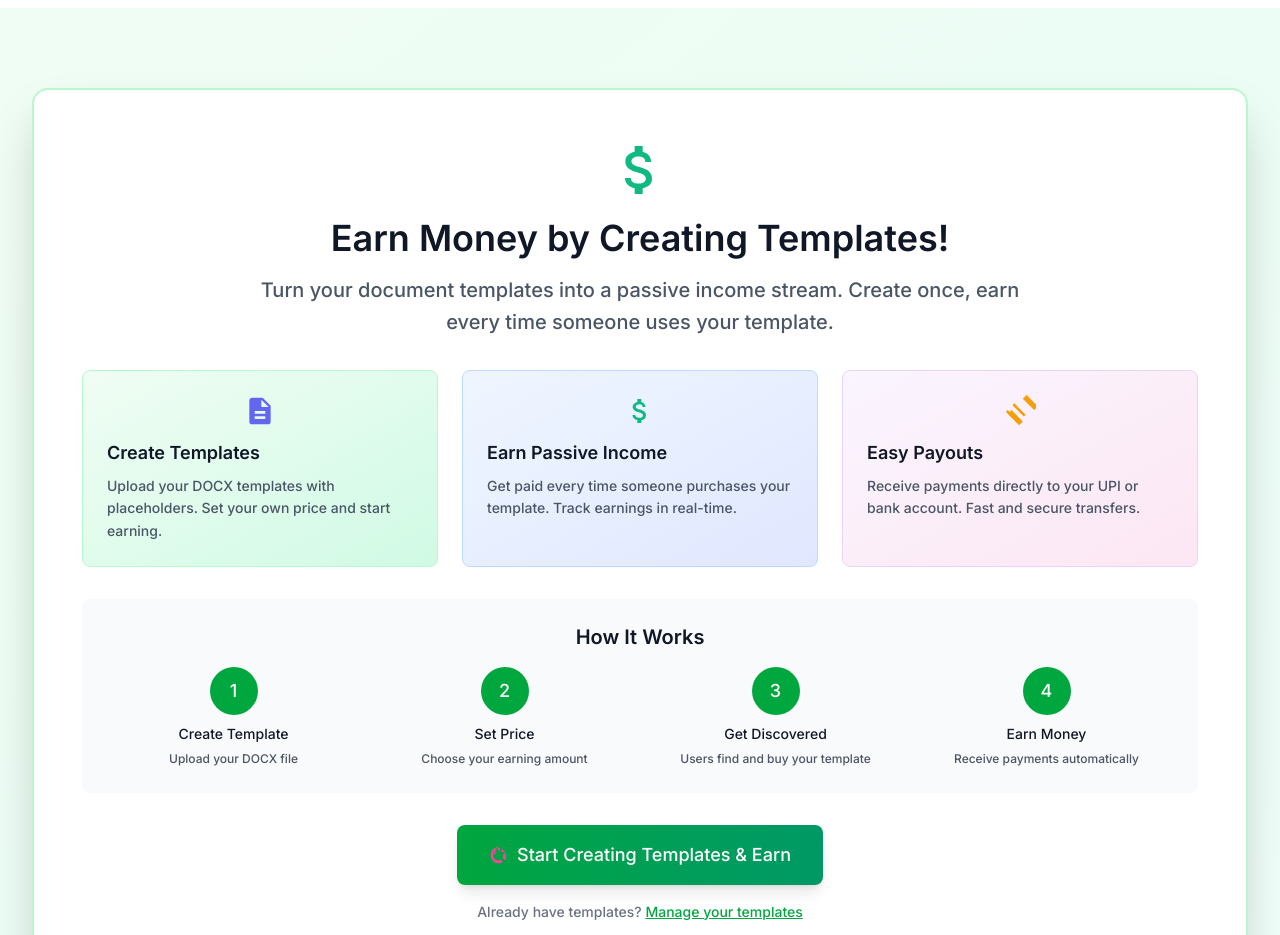
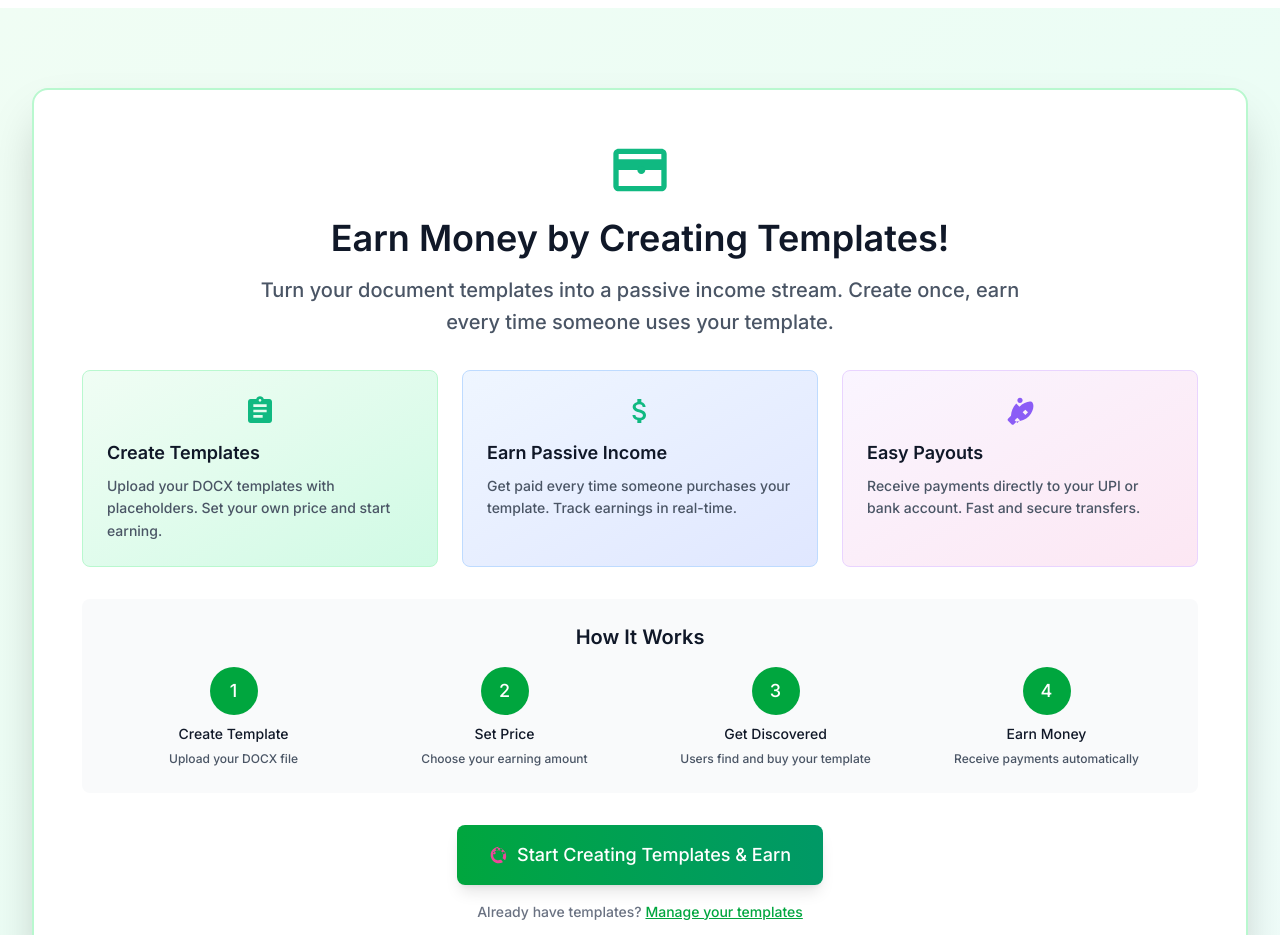
Before and after one commit to AdityaPandey-DEV/FunPrinting, a Next.js app: page / in a window 1280 px wide. Shown: the part 1520-2455 px from the top of the page. Built offline with nearby package versions, Linux system fonts and the light colour scheme; no server answers; the database is empty.

Commit message:
admin svg'

```diff
--- a/src/components/SocialIcons.tsx
+++ b/src/components/SocialIcons.tsx
@@ -337,7 +337,8 @@ export const MoneyIcon: React.FC<IconProps> = ({ className = '', size = 24 }) =>
       className={className}
       xmlns="http://www.w3.org/2000/svg"
     >
-      <path d="M11.8 10.9c-2.27-.59-3-1.2-3-2.15 0-1.09 1.01-1.85 2.7-1.85 1.78 0 2.44.85 2.5 2.1h2.21c-.07-1.72-1.12-3.3-3.21-3.81V3h-3v2.16c-1.94.42-3.5 1.68-3.5 3.61 0 2.31 1.91 3.46 4.7 4.13 2.5.6 3 1.48 3 2.41 0 .69-.49 1.79-2.7 1.79-2.06 0-2.87-.92-2.98-2.1h-2.2c.12 2.19 1.76 3.42 3.68 3.83V21h3v-2.15c1.95-.37 3.5-1.5 3.5-3.55 0-2.84-2.43-3.81-4.7-4.4z" />
+      <path d="M20 4H4c-1.11 0-1.99.89-1.99 2L2 18c0 1.11.89 2 2 2h16c1.11 0 2-.89 2-2V6c0-1.11-.89-2-2-2zm0 14H4v-6h16v6zm0-10H4V6h16v2z" />
+      <path d="M12.5 13.5c.83 0 1.5-.67 1.5-1.5s-.67-1.5-1.5-1.5S11 11.17 11 12s.67 1.5 1.5 1.5z" />
     </svg>
   );
 };
@@ -363,12 +364,11 @@ export const RocketIcon: React.FC<IconProps> = ({ className = '', size = 24 }) =
       width={size}
       height={size}
       viewBox="0 0 24 24"
-      fill="#F59E0B"
+      fill="#8B5CF6"
       className={className}
       xmlns="http://www.w3.org/2000/svg"
     >
-      <path d="M2.81 14.12L5.64 11.3l8.49 8.49-2.83 2.83-8.49-8.5zm14.12-14.12l-2.83 2.83 8.49 8.49 2.83-2.83-8.49-8.49z" />
-      <path d="M7.76 6.24l-1.41 1.41 8.49 8.49 1.41-1.41-8.49-8.49zm-4.95 4.95l-1.41 1.41 8.49 8.49 1.41-1.41-8.49-8.49z" />
+      <path d="M9.19 6.35c-2.5 2.5-3.78 5.87-3.96 9.24l-2.23 2.23c-.39.39-.39 1.02 0 1.41l2.83 2.83c.39.39 1.02.39 1.41 0l2.23-2.23c3.37-.18 6.74-1.46 9.24-3.96 3.12-3.12 4.07-7.68 2.82-9.93s-6.81-.3-9.93 2.82zM12 2c1.1 0 2 .9 2 2s-.9 2-2 2-2-.9-2-2 .9-2 2-2zm-2 19l-2-2 2-2 2 2-2 2zm6-6l-2-2 2-2 2 2-2 2z" />
     </svg>
   );
 };
@@ -379,11 +379,11 @@ export const MemoIcon: React.FC<IconProps> = ({ className = '', size = 24 }) =>
       width={size}
       height={size}
       viewBox="0 0 24 24"
-      fill="#6366F1"
+      fill="#10B981"
       className={className}
       xmlns="http://www.w3.org/2000/svg"
     >
-      <path d="M14 2H6c-1.1 0-1.99.9-1.99 2L4 20c0 1.1.89 2 1.99 2H18c1.1 0 2-.9 2-2V8l-6-6zm2 16H8v-2h8v2zm0-4H8v-2h8v2zm-3-5V3.5L18.5 9H13z" />
+      <path d="M19 3h-4.18C14.4 1.84 13.3 1 12 1c-1.3 0-2.4.84-2.82 2H5c-1.1 0-2 .9-2 2v14c0 1.1.9 2 2 2h14c1.1 0 2-.9 2-2V5c0-1.1-.9-2-2-2zm-7 0c.55 0 1 .45 1 1s-.45 1-1 1-1-.45-1-1 .45-1 1-1zm2 14H7v-2h7v2zm3-4H7v-2h10v2zm0-4H7V7h10v2z" />
     </svg>
   );
 };
@@ -400,6 +400,7 @@ export const MicroscopeIcon: React.FC<IconProps> = ({ className = '', size = 24
       xmlns="http://www.w3.org/2000/svg"
     >
       <path d="M9.5 3C5.36 3 2 6.36 2 10.5c0 2.19 1.05 4.13 2.66 5.33l-1.42 1.42c-.39.39-.39 1.02 0 1.41l2.83 2.83c.39.39 1.02.39 1.41 0l1.42-1.42C9.37 20.95 11.31 22 13.5 22c4.14 0 7.5-3.36 7.5-7.5V9h-2v5.5c0 3.03-2.47 5.5-5.5 5.5-1.56 0-2.98-.65-4-1.71l-1.42 1.42-1.41-1.41 1.42-1.42C5.65 15.48 5 14.06 5 12.5 5 9.47 7.47 7 10.5 7h3V5h-3C8.57 5 6 7.57 6 10.5c0 1.56.65 2.98 1.71 4l1.42-1.42-1.41-1.41-1.42 1.42C6.05 12.13 5 10.19 5 8c0-3.31 2.69-6 6-6s6 2.69 6 6v2h2V8c0-2.76-2.24-5-5-5z" />
+      <circle cx="17" cy="17" r="2" />
     </svg>
   );
 };
```
